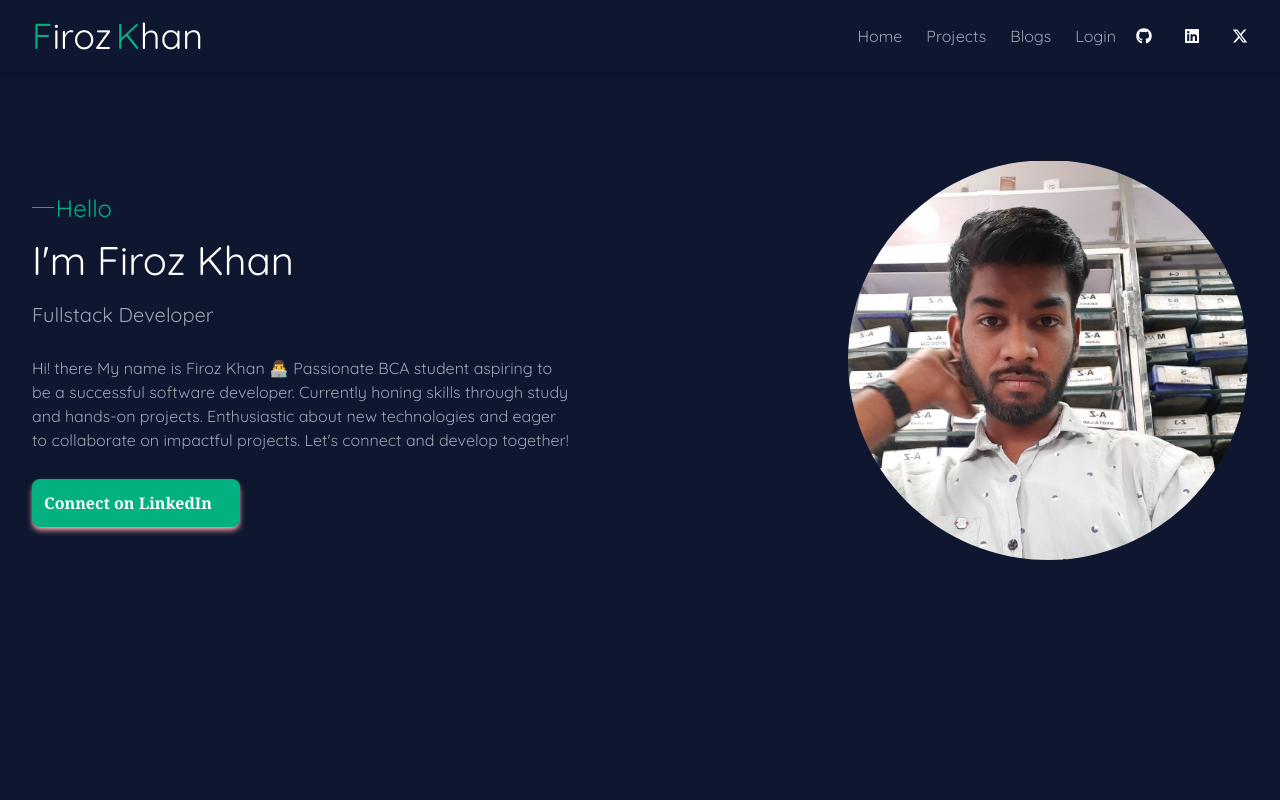
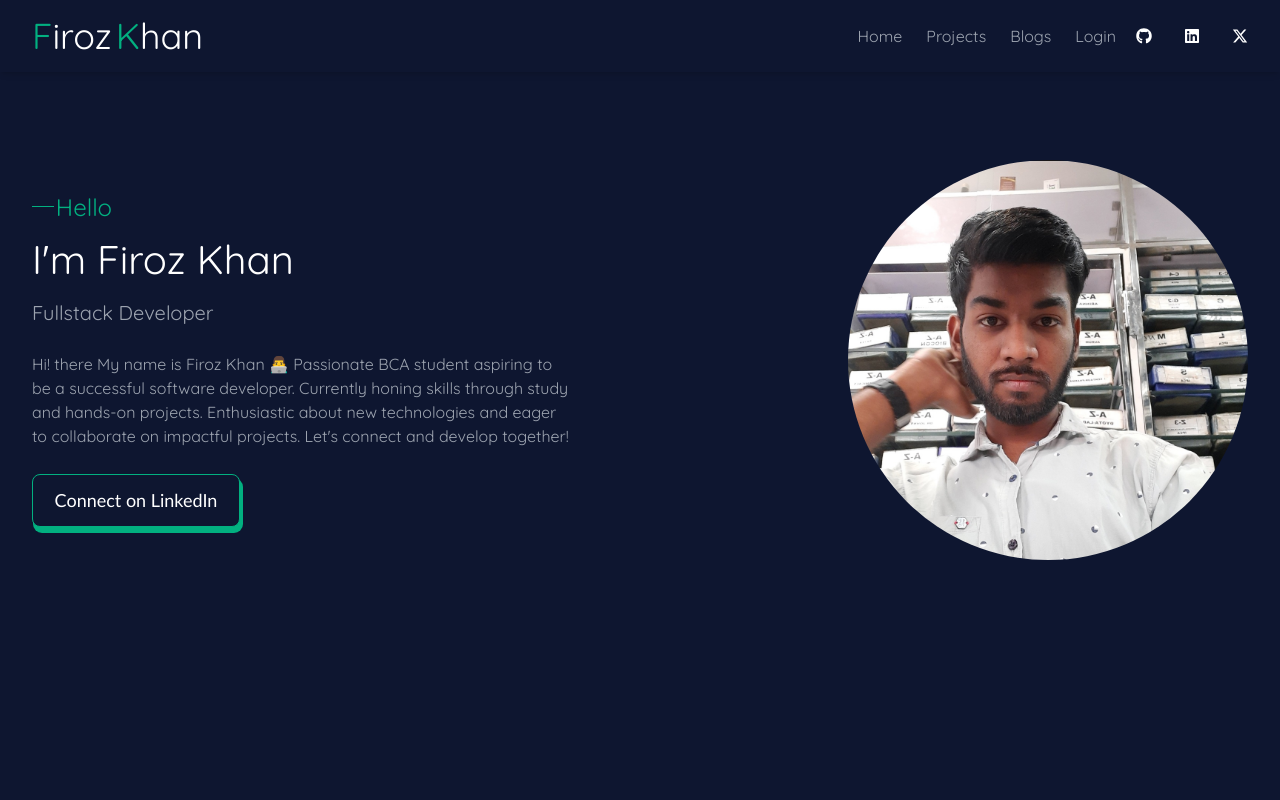
Before and after one commit to firozkhan4/firozkhan4, a React (Vite) app: page / in a window 1280 px wide. Shown: the top 800 px of the page. Built offline with nearby package versions, Linux system fonts and the light colour scheme.

Commit message:
new commit

```diff
--- a/src/components/HeroSection.jsx
+++ b/src/components/HeroSection.jsx
@@ -18,7 +18,7 @@ function HeroSection() {
                         Hi! there My name is Firoz Khan 👨‍💻 Passionate BCA student aspiring to be a successful software developer. Currently honing skills through study and hands-on projects. Enthusiastic about new technologies and eager to collaborate on impactful projects. Let's connect and develop together!
                     </p>
 
-                    <a className='w-52 bg-[--highlight-color] p-3 font-semibold rounded-lg font-serif text-white-100 shadow-md shadow-red-300 hover:text-white-100' href='https://www.linkedin.com/in/firozkhan5/' target='_blank'>Connect on LinkedIn</a>
+                    <a className='w-52 bg-[--highlight-color] p-3 font-semibold rounded-lg font-serif text-white-100 hover:text-white-100 linkedin-btn ' href='https://www.linkedin.com/in/firozkhan5/' target='_blank'>Connect on LinkedIn</a>
                 </div>
                 <div className='w-full h-full flex items-center justify-end max-sm:justify-center  '>
                     <img src={profileImg} alt="" className='rounded-full w-[25em] max-md:w-[13em] max-sm:my-10 ' />
--- a/src/components/ProjectCard.jsx
+++ b/src/components/ProjectCard.jsx
@@ -6,7 +6,7 @@ function ProjectCard(props) {
 
     return (
 
-        <div className='bg-[#171F38] w-[26vw] h-[55vh] p-5 flex flex-col gap-y-3  max-sm:w-full rounded-lg overflow-hidden max-sm:h-[52vh]'>
+        <div className='bg-[#171F38] w-[26vw] h-[25em] p-5 flex flex-col gap-y-3  max-sm:w-full rounded-lg overflow-hidden max-sm:h-[25em] hover:scale-105'>
             <div className="mx-auto">
                 <img src={"https://www.piyushgarg.dev/_next/image?url=%2Fimages%2Ftwitter-clone.jpg&w=384&q=75 "} alt="" />
             </div>
--- a/src/index.css
+++ b/src/index.css
@@ -53,3 +53,24 @@ body {
   padding: 0.5em;
   border-radius: 5px;
 }
+
+.linkedin-btn {
+  box-shadow: 2px 5px 0px 1px var(--highlight-color);
+  color: white;
+  background-color: var(--background-color);
+  font-weight: 500;
+  font-size: large;
+  display: flex;
+  justify-content: center;
+  font-family: "Gill Sans", "Gill Sans MT", Calibri, "Trebuchet MS", sans-serif;
+  border: 1px solid var(--highlight-color);
+  transition: all 0.2s ease-out;
+}
+
+.linkedin-btn:hover {
+  box-shadow: none;
+  transform: scale(1.05);
+  background-color: var(--highlight-color);
+  color: var(--background-color);
+  border-color: var(--background-color);
+}
```
Also changed, not shown: 1 other file (tests, documents, lock files or other folders).
